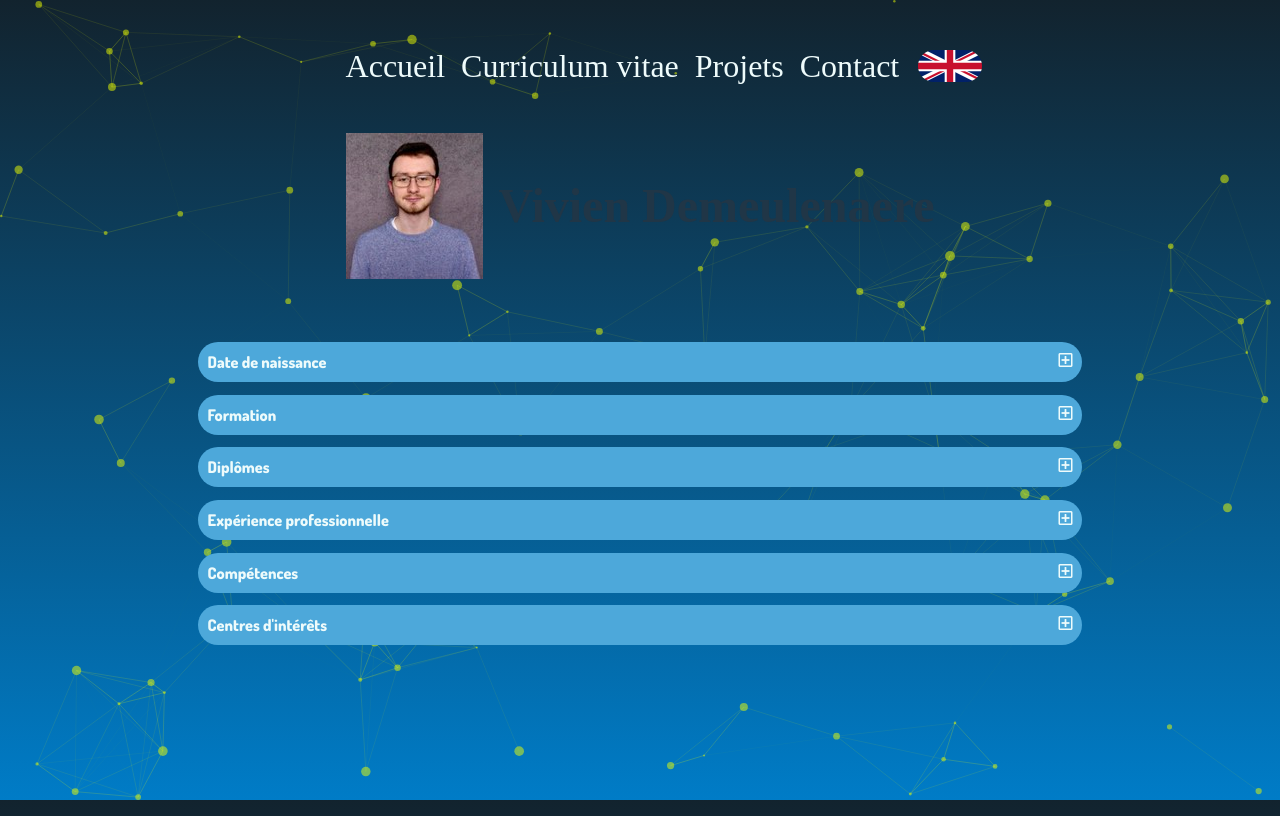
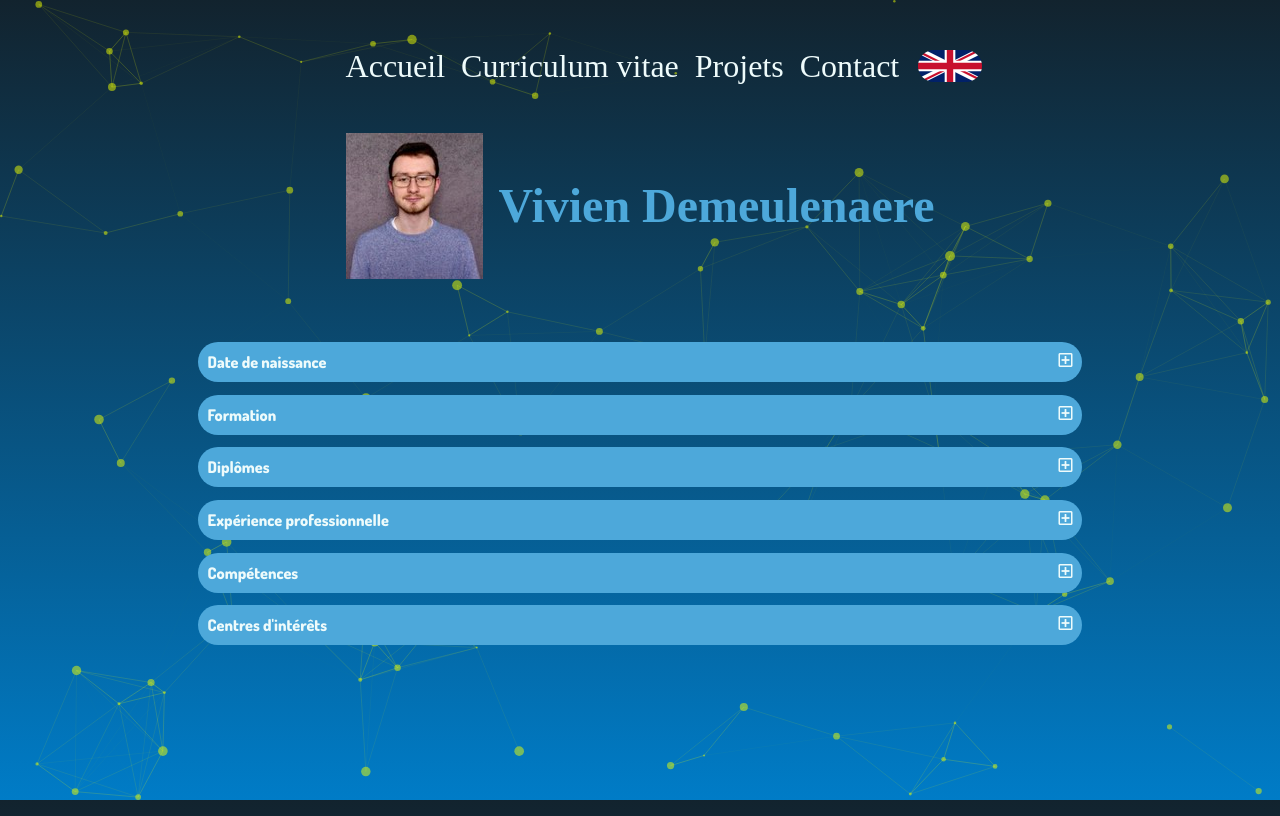
Before and after one commit to vivienDem/site-perso, a React (Create React App) app: page /cv in a window 1280 px wide. Built offline with nearby package versions, Linux system fonts and the light colour scheme; a web font is replaced by a local one.

Commit message:
Update _cv.scss

```diff
--- a/src/styles/pages/_cv.scss
+++ b/src/styles/pages/_cv.scss
@@ -13,7 +13,7 @@
   }
 
   .name {
-    color: $color-4;
+    color: $color-5;
     display: inline-block;
     position: relative;
     padding-left: 2vh;
```
